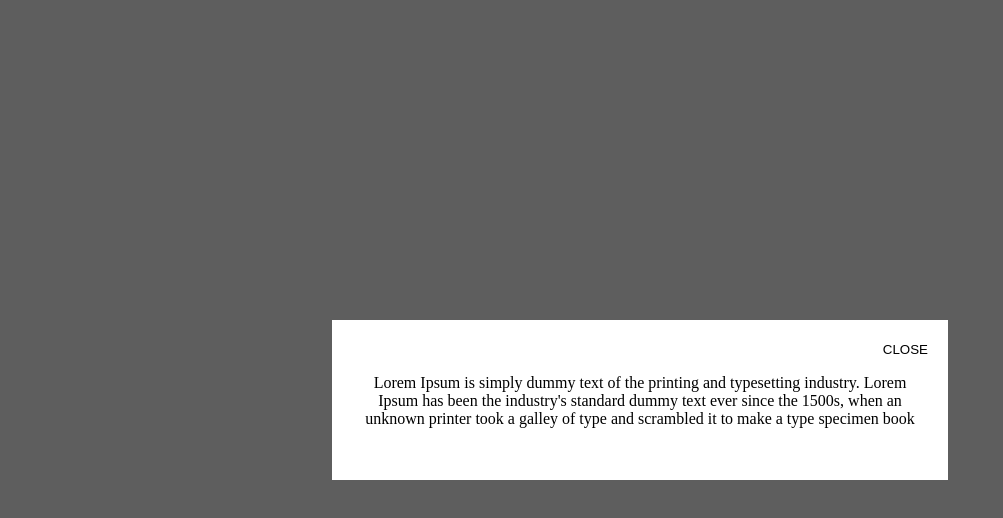
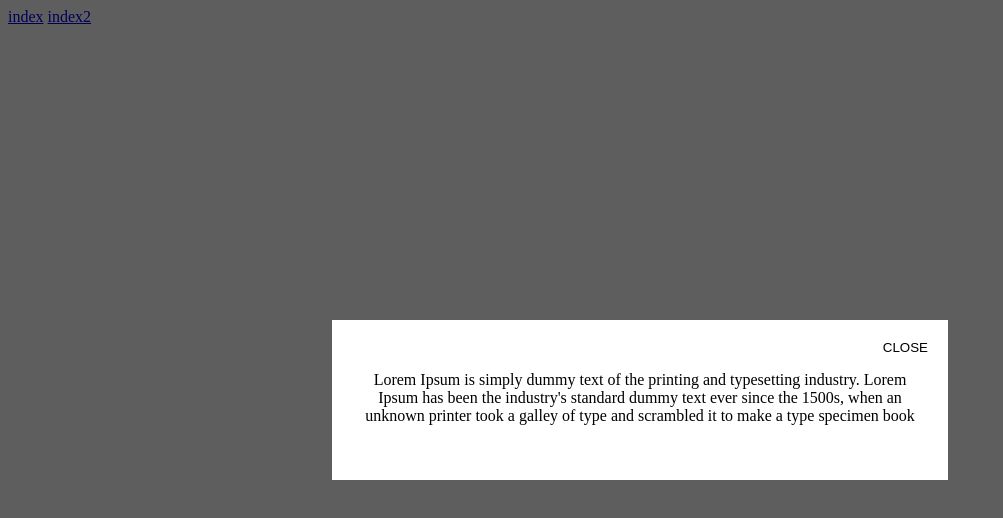
Before and after one commit to jabirahamed2083/4thassingmen.github.io, a plain HTML site: page index2.html in a window 1280 px wide. Shown: the whole page, without its empty margins (0-1003 px from the left). Drawn offline with nearby package versions, Linux system fonts and the light colour scheme.

Commit message:
Update index2.html

```diff
--- a/index2.html
+++ b/index2.html
@@ -1,3 +1,5 @@
+<a href="index.html">index</a>
+<a href="index2.html">index2</a>
 <!DOCTYPE html>
 <html lang="en">
 <head>
```
